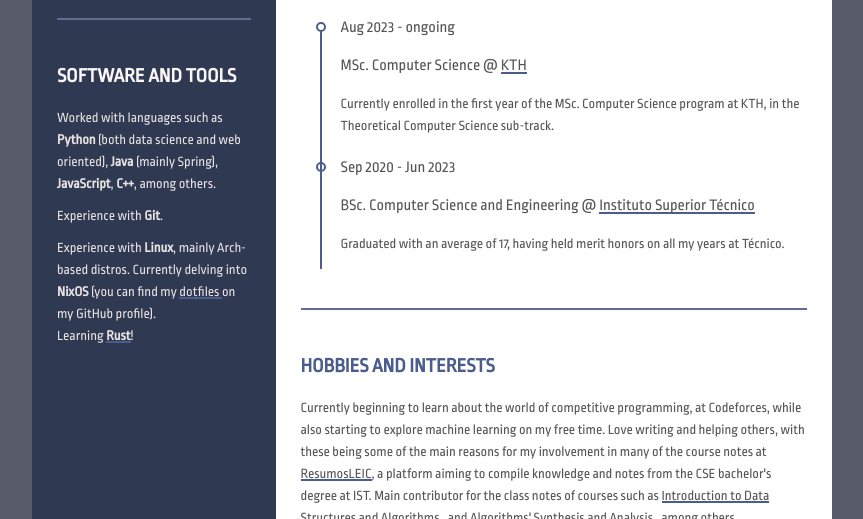
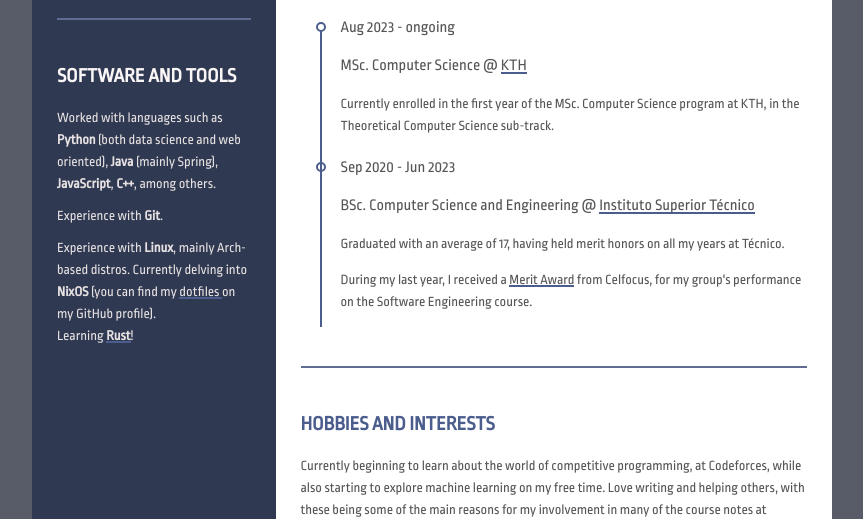
Before and after one commit to randomicecube/curriculum-gaspae, a plain HTML site: page src/index.html in a window 1280 px wide. Shown: the part 581-1100 px from the top of the page, without its empty margins (208-1071 px from the left). Drawn offline with Linux system fonts and the light colour scheme.

Commit message:
Add Celfocus Merit Award

```diff
--- a/src/index.html
+++ b/src/index.html
@@ -176,6 +176,16 @@
               Graduated with an average of 17, having held merit honors on all
               my years at Técnico.
             </p>
+            <p>
+              During my last year, I received a
+              <a
+                class="force_link_color"
+                href="./static/documents/celfocus-merit-award-es-2022-2023.pdf"
+                >Merit Award</a
+              >
+              from Celfocus, for my group's performance on the Software
+              Engineering course.
+            </p>
           </div>
         </li>
       </ul>
```
Also changed, not shown: 1 other file.
